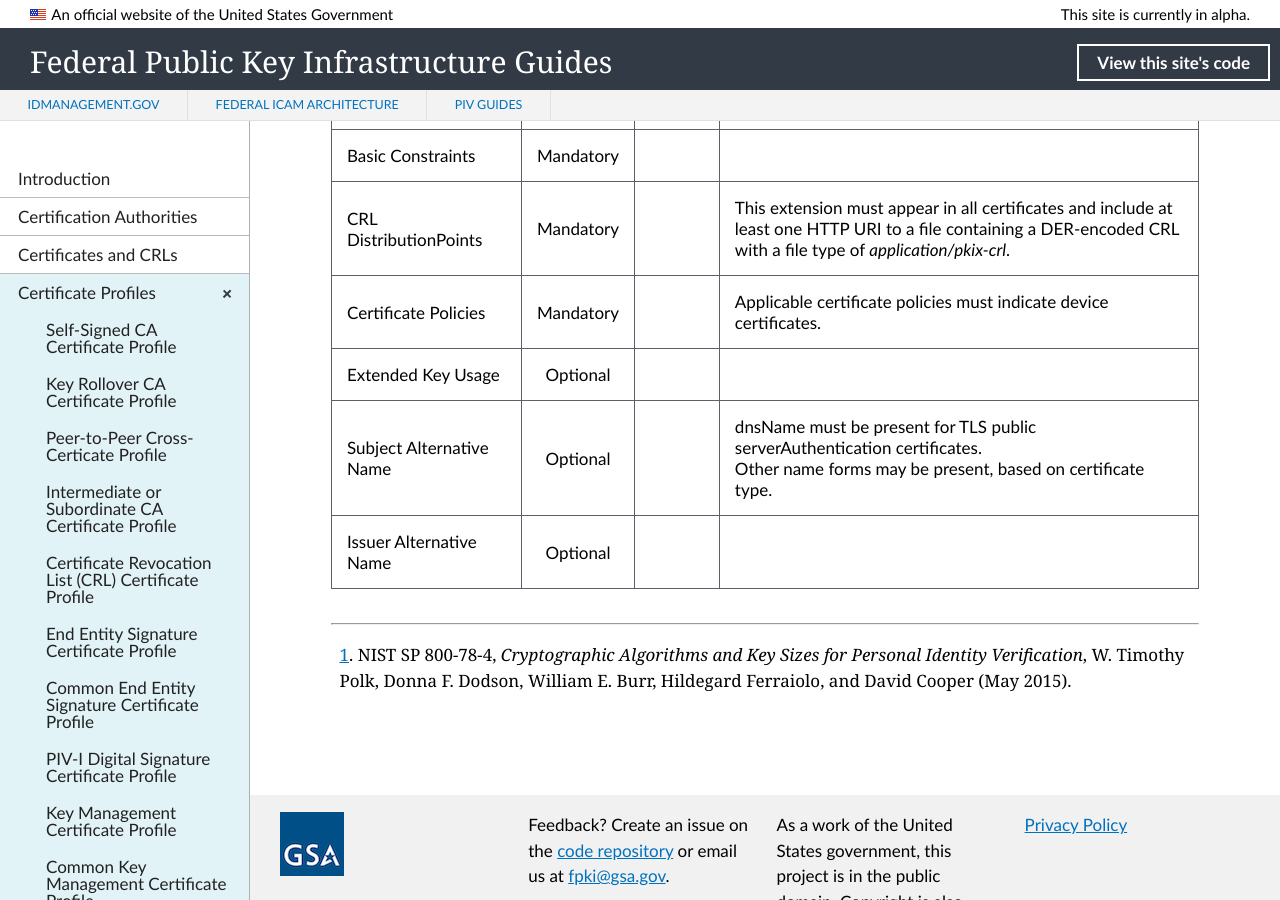
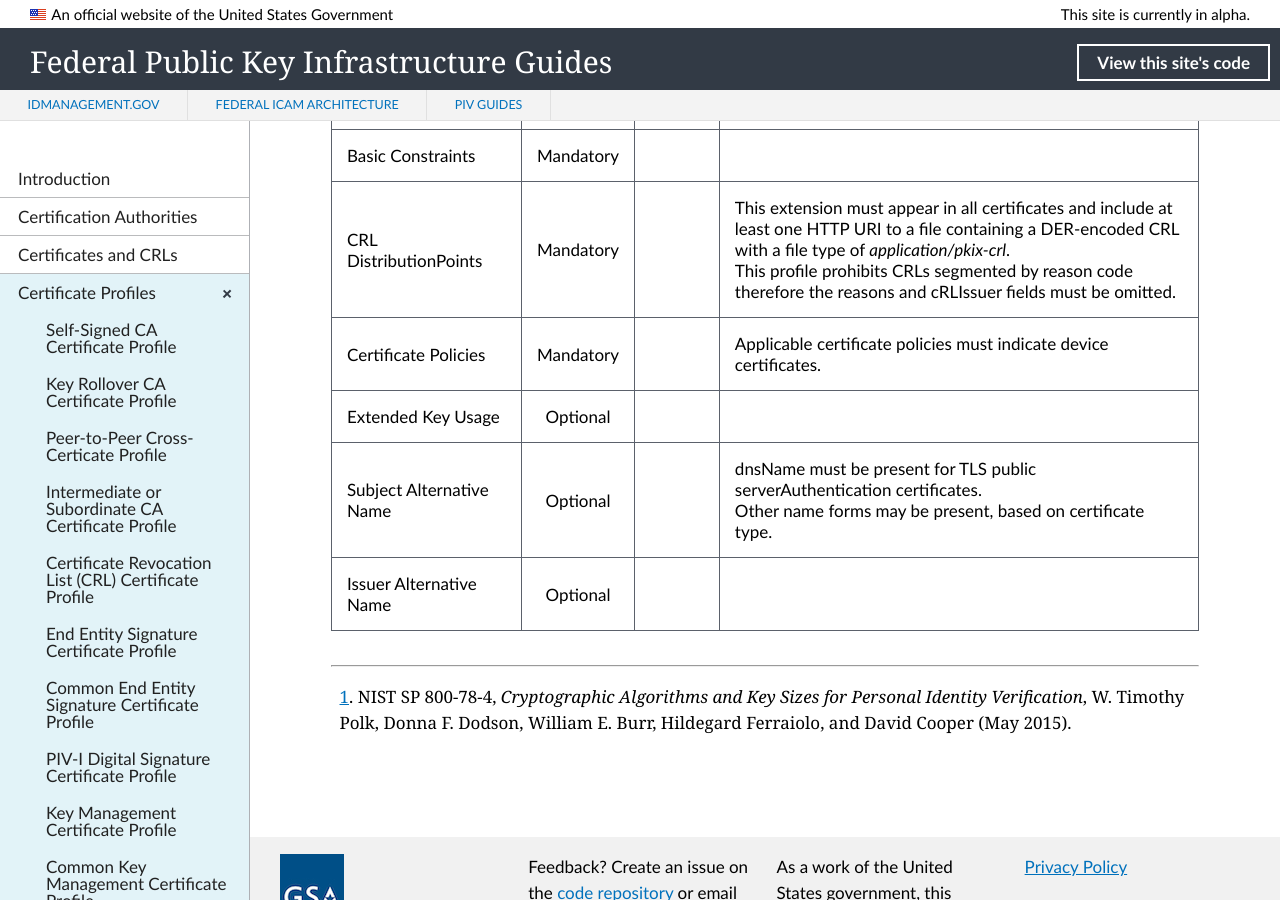
Before and after one commit to GSA/fpki-guides, a Jekyll site: the page built from _profiles/19_devices.md, in a window 1280 px wide and 900 px high, scrolled down 1631 px. Built offline with Jekyll 4.4.1, drawn with Linux system fonts in a browser that asks for light colours; nearby versions of some CDN libraries; library files that are not in the unit come from our copies.

Commit message:
Update 19_devices.md
Content and formatting

```diff
--- a/_profiles/19_devices.md
+++ b/_profiles/19_devices.md
@@ -24,7 +24,7 @@
 | Authority Information Access   | Mandatory  |  | id-ad-caIssuers {1.3.6.1.5.5.7.48.2} access method entry that contains HTTP URL for .p7c file containing certificates issued to Issuing CA.<br>id-ad-ocsp {1.3.6.1.5.5.7.48.1} access method entry that contains HTTP URL for the Issuing CA OCSP Responder.  |
 | Subject Alternative Name   | Mandatory  |  |   |
 | Basic Constraints   | Mandatory  |  |   |
-| CRL DistributionPoints   | Mandatory |   | This extension must appear in all certificates and include at least one HTTP URI to a file containing a DER-encoded CRL with a file type of _application/pkix-crl_.<br>  |
+| CRL DistributionPoints   | Mandatory |   | This extension must appear in all certificates and include at least one HTTP URI to a file containing a DER-encoded CRL with a file type of _application/pkix-crl_.<br>This profile prohibits CRLs segmented by reason code therefore the reasons and cRLIssuer fields must be omitted. |
 | Certificate Policies   | Mandatory  |  | Applicable certificate policies must indicate device certificates.  |
 | Extended Key Usage   | Optional  |  |  |
 | Subject Alternative Name   | Optional  |  | dnsName must be present for TLS public serverAuthentication certificates.<br>Other name forms may be present, based on certificate type.  |
```
